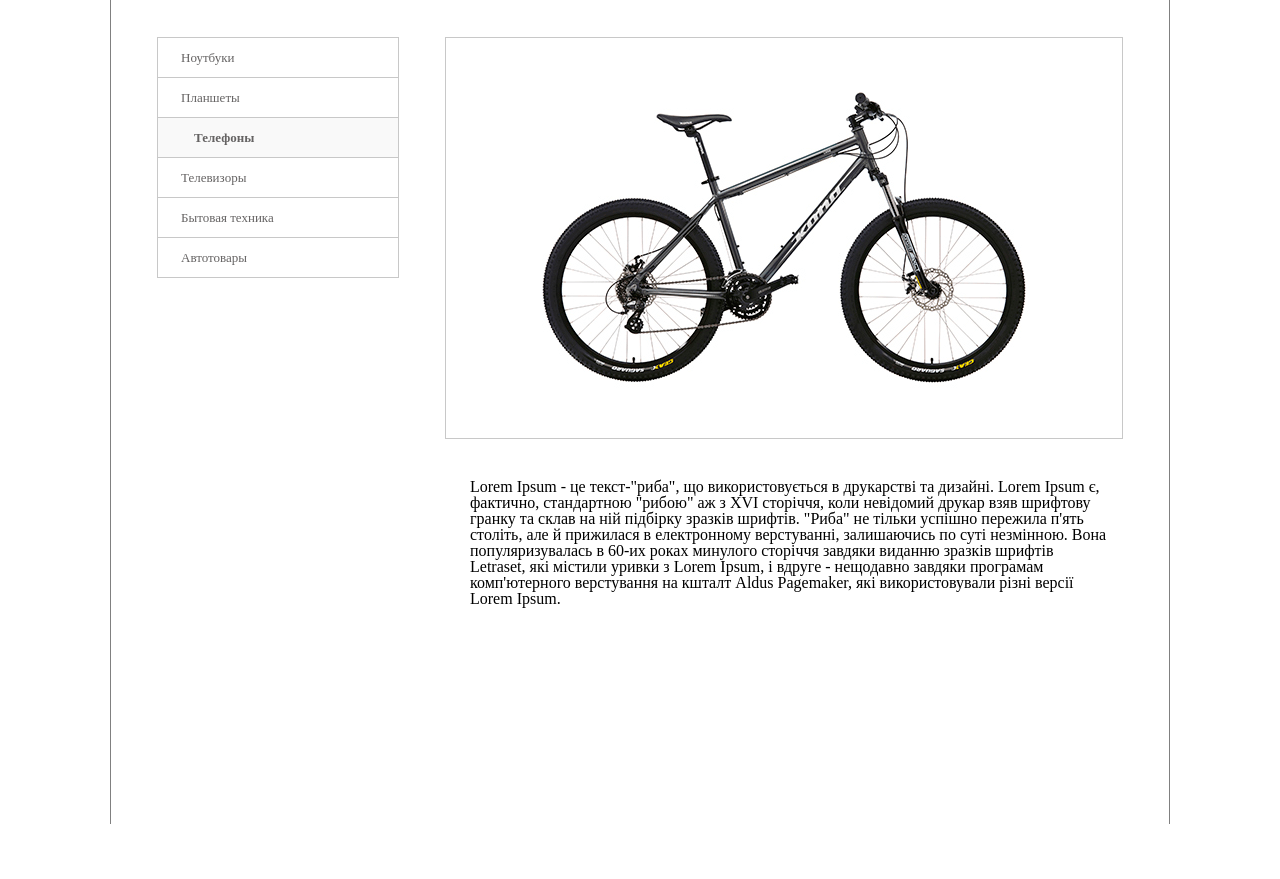
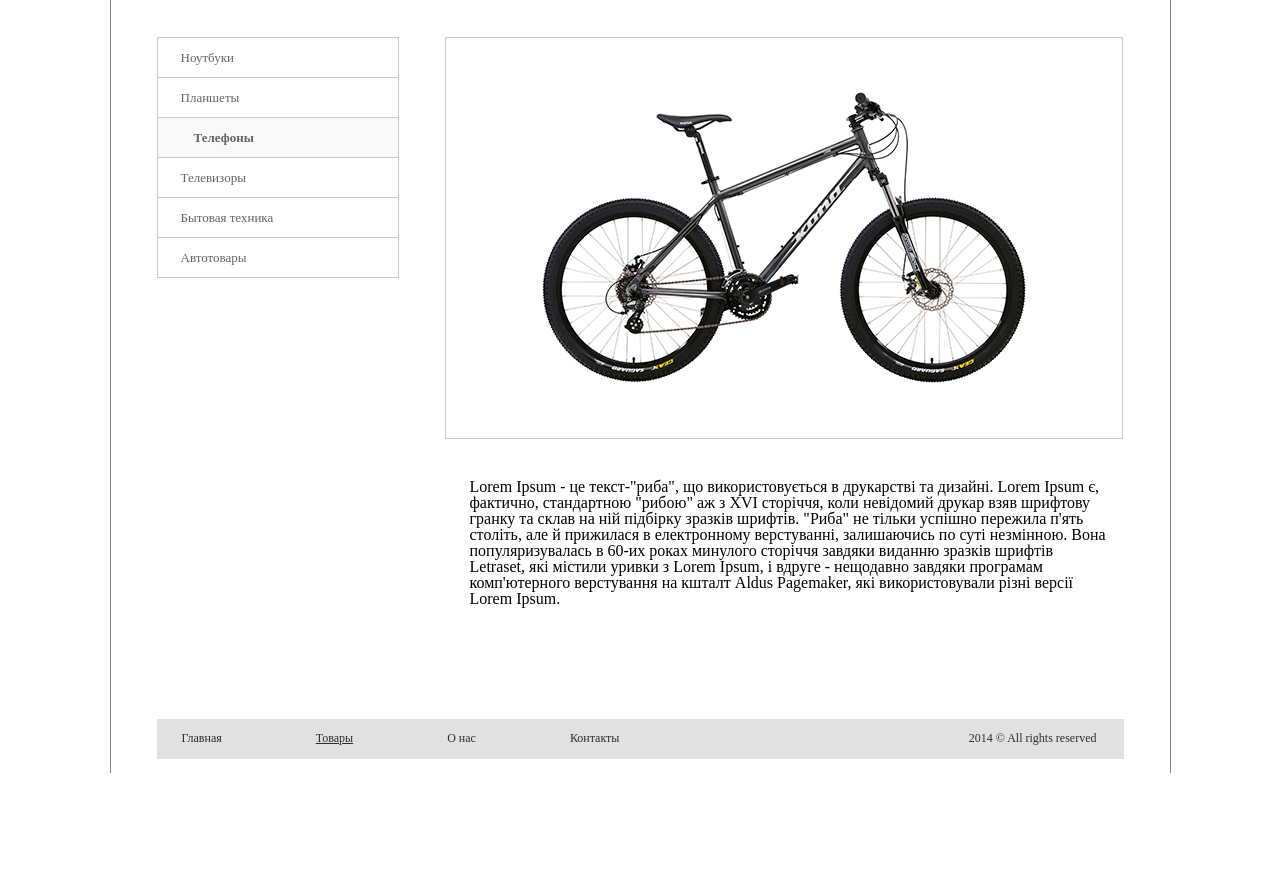
Before and after one commit to VictorPak/HTML_course_materials, a plain HTML site: page lesson3/index.html in a window 1280 px wide. Shown: the part 176-1055 px from the top of the page. After the commit the page ends 949 px from the top, so only its background shows below. Drawn offline with Linux system fonts and the light colour scheme.

Commit message:
Правка Footer

```diff
--- a/lesson3/index.html
+++ b/lesson3/index.html
@@ -46,9 +46,18 @@
                 <p>Lorem Ipsum - це текст-"риба", що використовується в друкарстві та дизайні. Lorem Ipsum є, фактично, стандартною "рибою" аж з XVI сторіччя, коли невідомий друкар взяв шрифтову гранку та склав на ній підбірку зразків шрифтів. "Риба" не тільки успішно пережила п'ять століть, але й прижилася в електронному верстуванні, залишаючись по суті незмінною. Вона популяризувалась в 60-их роках минулого сторіччя завдяки виданню зразків шрифтів Letraset, які містили уривки з Lorem Ipsum, і вдруге - нещодавно завдяки програмам комп'ютерного верстування на кшталт Aldus Pagemaker, які використовували різні версії Lorem Ipsum.</p>
             </div>
         </div>
-        <div class="footef">
-            <div class="footer-menu"></div>
-            <div class="footer-copyrightes"></div>
+        <div class="footer">
+            <div class="footer-menu">
+                <ul>
+                    <li class="footer-menu-list"><a href="#"">Главная</a></li>
+                    <li class="footer-menu-goods"><a href="#">Товары</a></li>
+                    <li class="footer-menu-list"><a href="#">О нас</a></li>
+                    <li class="footer-menu-list"><a href="#">Контакты</a></li>
+                </ul>
+            </div>
+            <div class="footer-copyrightes">
+                <p>2014 © All rights reserved</p>
+            </div>
         </div>
 
     </div>
--- a/lesson3/style/style.css
+++ b/lesson3/style/style.css
@@ -1,12 +1,15 @@
 .wrapper {
-    width: 1060px;
-    height: 1000px;
+    width: 1061px;
+    height: 949px;
     margin: 0 auto;
     border-left: 1px solid grey;
     border-right: 1px solid grey;
     padding-left: 46px;
     padding-right: 46px;
     box-sizing: border-box;
+}
+.logo {
+    padding: 50px 0 40px 0;
 }
 
 .header-menu {
@@ -16,9 +19,6 @@
     padding-top: 14px;
     box-sizing: border-box;
 
-}
-.logo {
-    padding: 50px 0 40px 0;
 }
 
 .header-menu ul li a {
@@ -85,14 +85,42 @@
 
 .main-text {
     width: 674px;
-    height: 400px;
+    height: 240px;
     float: left;
     margin-top: 40px;
     margin-left: 313px;
-
 }
 .main-text p {
     padding-right: 32px;
 
+}
+.footer  {
+    width: 967px;
+    height: 40px;
+    background-color: #e1e1e1;
+    float: left;
+}
+.footer-menu ul li a{
+    display: block;
+    padding: 13px 69px 0 25px;
+    float: left;
+    font-family: Myriad Pro sans-serif;
+    font-size: 12px;
+    color: #2c2c2c;
+}
+.footer-menu-list a{
+    text-decoration: none;
+}
+.footer-menu-goods a {
+    text-decoration: underline;
+}
+
+.footer-copyrightes {
+    display: block;
+    padding: 13px 27px 0 25px;
+    float: right;
+    font-family: Myriad Pro sans-serif;
+    font-size: 12px;
+    color: #2c2c2c;
 
 }
```
